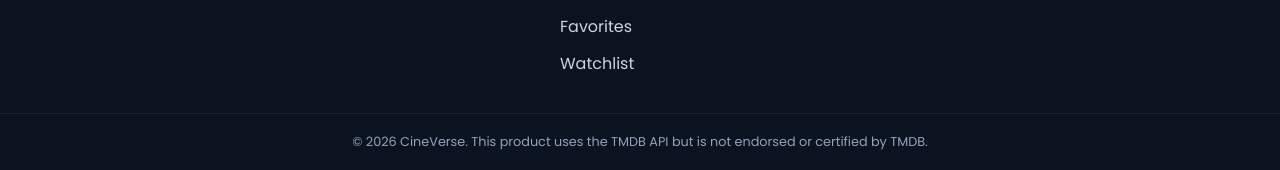
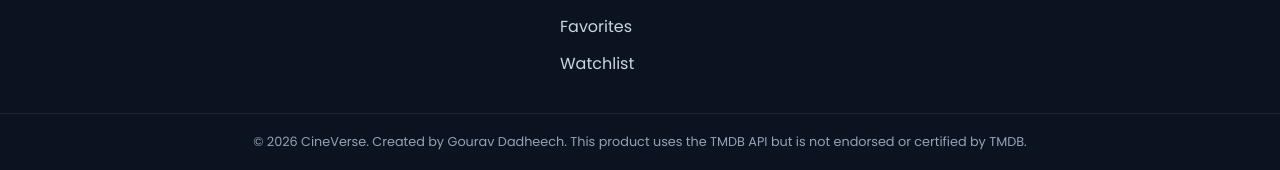
Before and after one commit to Gourav-Dadheech/CinVerse, a website: page index.html in a window 1280 px wide. Shown: the part 1079-1249 px from the top of the page. Drawn offline with Linux system fonts and the light colour scheme; no server answers.

Commit message:
Update footer text with creator information

```diff
--- a/index.html
+++ b/index.html
@@ -121,7 +121,7 @@
       </div>
     </div>
     <div class="footer-bottom">
-      <p>&copy; 2026 CineVerse. This product uses the TMDB API but is not endorsed or certified by TMDB.</p>
+      <p>&copy; 2026 CineVerse. Created by Gourav Dadheech. This product uses the TMDB API but is not endorsed or certified by TMDB.</p>
     </div>
   </footer>
 
```
